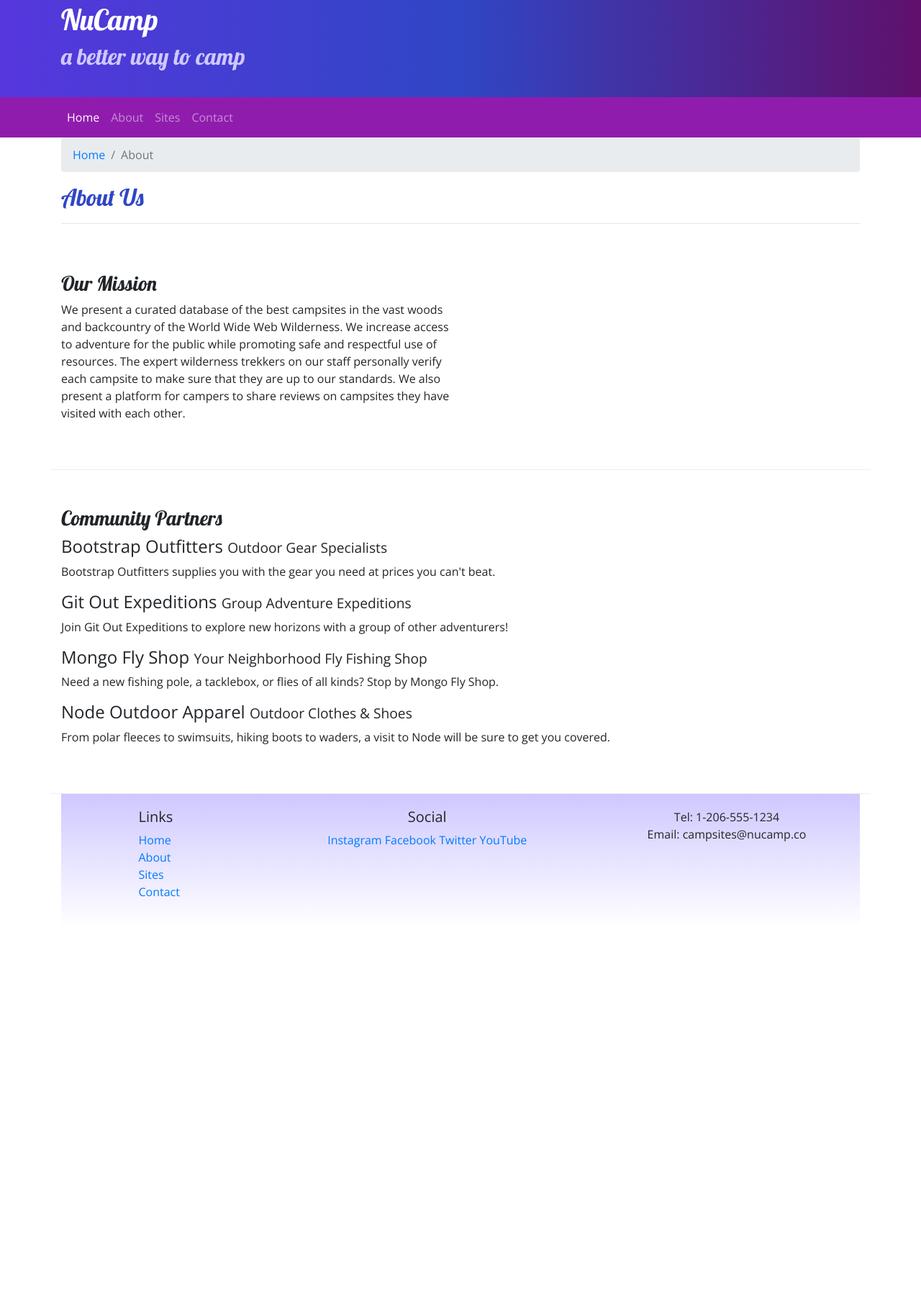
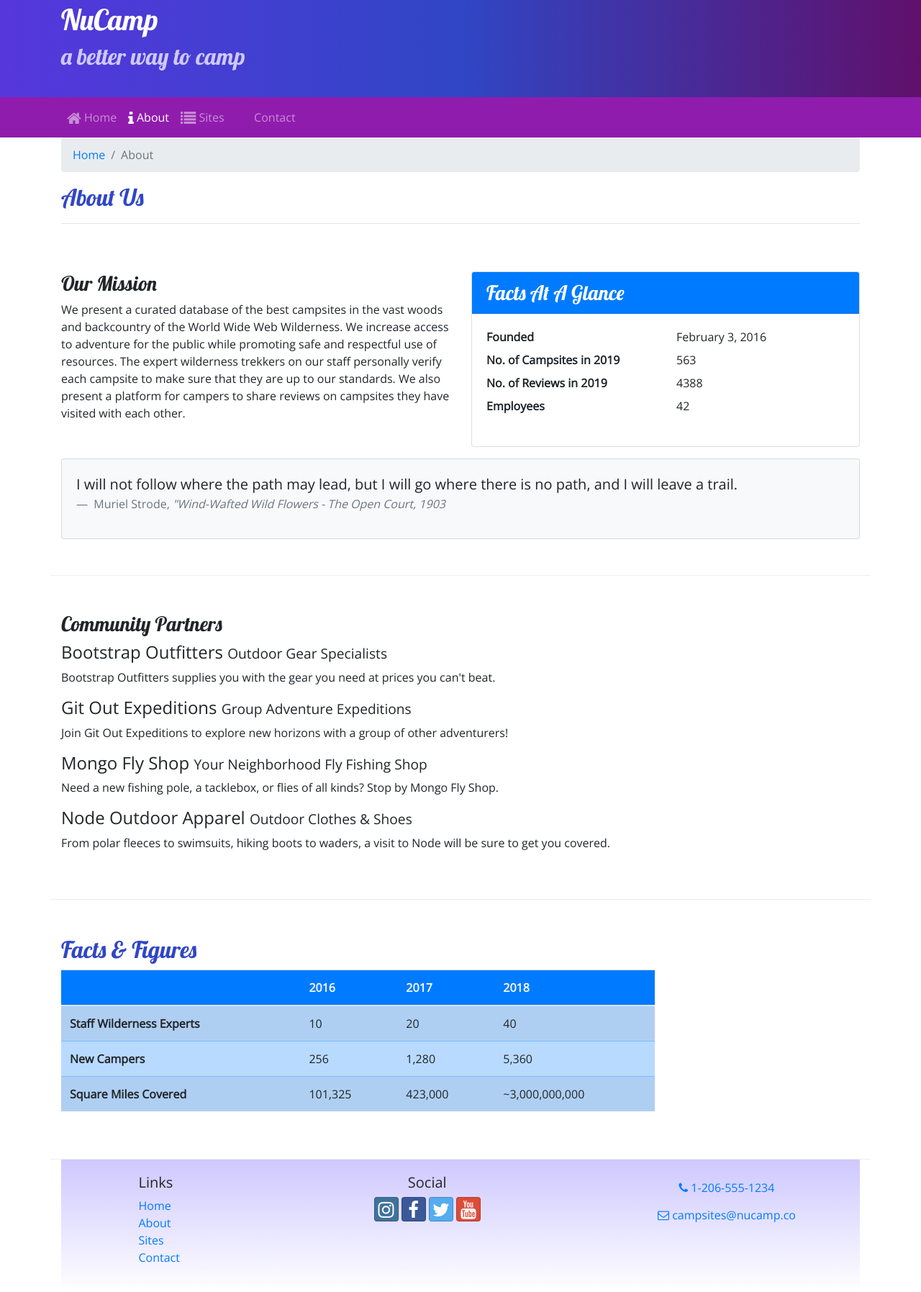
Before and after one commit to smarquina37/My-First-Bootstrap-Project, a website: page aboutus.html in a window 1280 px wide. Shown: the part 27-1822 px from the top of the page at 72% size. Before the commit the page ends 1314 px from the top, so only its background shows below. Drawn offline with nearby package versions, Linux system fonts and the light colour scheme.

Commit message:
My First Bootstrap Project

```diff
--- a/aboutus.html
+++ b/aboutus.html
@@ -10,8 +10,10 @@
      <link rel="stylesheet" href="node_modules/bootstrap/dist/css/bootstrap.min.css" />
 
      <!-- Additional CSS must be placed after Bootstrap CSS -->
-         <link rel="stylesheet" href="https://fonts.googleapis.com/css?family=Lobster|Open+Sans" />
-         <link rel="stylesheet" href="css/styles.css" />
+        <link rel="stylesheet" href="node_modules/bootstrap-social/bootstrap-social.css" />
+        <link rel="stylesheet" href="node_modules/font-awesome/css/font-awesome.min.css"/>
+        <link rel="stylesheet" href="https://fonts.googleapis.com/css?family=Lobster|Open+Sans" />
+        <link rel="stylesheet" href="css/styles.css" />
     <title>NuCamp: A Better Way To Camp</title>
 </head>
 
@@ -35,10 +37,10 @@
         </button>
         <div class="collapse navbar-collapse" id="nucampNavbar">
             <ul class="navbar-nav">
-                <li class="nav-item active"><a class="nav-link" href="index.html">Home</a></li>
-                <li class="nav-item"><a class="nav-link" href="#">About</a></li>
-                <li class="nav-item"><a class="nav-link" href="#">Sites</a></li>
-                <li class="nav-item"><a class="nav-link" href="#">Contact</a></li>
+                <li class="nav-item"><a class="nav-link" href="index.html"> <i class="fa fa-home fa-lg"> </i> Home</a> </li>
+                <li class="nav-item active"><a class="nav-link" href="#"> <i class="fa fa-info fa-lg"> </i> About</a> </li>
+                <li class="nav-item"><a class="nav-link" href="#"> <i class="fa fa-list fa-lg"> </i> Sites</a> </li>
+                <li class="nav-item"><a class="nav-link" href="contactus.html"> <i class="fa fa-address-card fa-lg"> </i> Contact</a> </li>
             </ul>
         </div>
         </div>
@@ -60,8 +62,37 @@
             <div class="col-sm-6">
                 <h3>Our Mission</h3>
                 <p>We present a curated database of the best campsites in the vast woods and backcountry of the World Wide Web Wilderness. We increase access to adventure for the public while promoting safe and respectful use of resources. The expert wilderness trekkers on our staff personally verify each campsite to make sure that they are up to our standards. We also present a platform for campers to share reviews on campsites they have visited with each other.</p>
+        </div>
+        <div class="col-sm-6">
+            <div class="card">
+                <h3 class="card-header bg-primary text-white"> Facts At A Glance </h3>
+                <div class="card-body">
+                    <dl class="row">
+                        <dt class="col-6"> Founded </dt>
+                        <dd class="col-6"> February 3, 2016 </dd>
+                        <dt class="col-6"> No. of Campsites in 2019 </dt>
+                        <dd class="col-6"> 563 </dd>
+                        <dt class="col-6"> No. of Reviews in 2019 </dt>
+                        <dd class="col-6"> 4388 </dd>
+                        <dt class="col-6"> Employees </dt>
+                        <dd class="col-6"> 42 </dd>
+                    </dl>
+                </div>
             </div>
         </div>
+        <div class="col">
+            <div class="card bg-light mt-3">
+                <blockquote class="blockquote card-body">
+                    <p class="mb-0"> I will not follow where the path may lead, but I will go where there is no path, and I will leave a trail. </p>
+                    <footer class="blockquote-footer"> Muriel Strode,
+                        <cite title="Source Title"> "Wind-Wafted Wild Flowers -
+                            The Open Court, 1903
+                        </cite>
+                    </footer>
+                </blockquote>
+            </div>
+        </div>
+    </div>
 
         <div class="row row-content">
             <div class="col">
@@ -85,7 +116,45 @@
         </div>
     </div>
 
-    <footer>
+    <div class="row row-content">
+        <div class="col-sm-9">
+            <h2> Facts &amp; Figures </h2>
+            <div class="table-responsive">
+                <table class="table table-striped">
+                    <thead>
+                        <tr class="bg-primary text-light">
+                            <th> </th>
+                            <th> 2016 </th>
+                            <th> 2017 </th>
+                            <th> 2018 </th>
+                        </tr>
+                    </thead>
+                    <tbody class="table-primary">
+                        <tr>
+                            <th> Staff Wilderness Experts </th>
+                            <td> 10 </td>
+                            <td> 20 </td>
+                            <td> 40 </td>
+                        </tr>
+                        <tr>
+                            <th> New Campers </th>
+                            <td> 256 </td>
+                            <td> 1,280 </td>
+                            <td> 5,360 </td>
+                        </tr>
+                        <tr>
+                            <th> Square Miles Covered </th>
+                            <td> 101,325 </td>
+                            <td> 423,000 </td>
+                            <td> ~3,000,000,000 </td>
+                        </tr>
+                    </tbody>
+                </table>
+            </div>
+        </div>
+    </div>
+
+    <footer class="site-footer">
         <div class="container">
             <div class="row">
                 <div class="col-4 col-sm-2 offset-1">
@@ -94,21 +163,21 @@
                         <li><a href="index.html">Home</a></li>
                         <li><a href="#">About</a></li>
                         <li><a href="#">Sites</a></li>
-                        <li><a href="#">Contact</a></li>
+                        <li><a href="contactus.html">Contact</a></li>
                     </ul>
                 </div>
 
                 <div class="col-6 col-sm-5 text-center">
                     <h5>Social</h5>
-                    <a href="http://instagram.com/">Instagram</a>
-                    <a href="http://facebook.com/">Facebook</a>
-                    <a href="http://twitter.com/">Twitter</a>
-                    <a href="http://youtube.com/">YouTube</a>
+                    <a class="btn btn-social-icon btn-instagram" href="http://instagram.com/"> <i class="fa fa-instagram"> </i> </a>
+                    <a class="btn btn-social-icon btn-facebook" href="http://facebook.com/"> <i class="fa fa-facebook"> </i> </a>
+                    <a class="btn btn-social-icon btn-twitter" href="http://twitter.com/"> <i class="fa fa-twitter"> </i> </a>
+                    <a class="btn btn-social-icon btn-google" href="http://youtube.com/"> <i class="fa fa-youtube"> </i> </a>
                 </div>
 
                 <div class="col-sm-4 text-center">
-                    Tel: 1-206-555-1234<br />
-                    Email: campsites@nucamp.co
+                    <a role="button" class="btn btn-link" href="tel:+12065551234"> <i class="fa fa-phone"> </i> 1-206-555-1234 </a> <br/>
+                    <a role="button" class="btn btn-link" href="mailto:campsites@nucamp.co"> <i class="fa fa-envelope-o"> </i> campsites@nucamp.co </a>
                 </div>
             </div>
         </div>
--- a/css/styles.css
+++ b/css/styles.css
@@ -14,7 +14,7 @@ header h2 {
     color: #CEC8FF;
 }
 
-footer {
+.site-footer {
     background-image: linear-gradient(#CEC8FF, white);
     padding: 20px 0;
 }
--- a/package.json
+++ b/package.json
@@ -15,6 +15,8 @@
   },
   "dependencies": {
     "bootstrap": "^4.5.0",
+    "bootstrap-social": "^5.1.1",
+    "font-awesome": "^4.7.0",
     "jquery": "^3.5.1",
     "popper.js": "^1.16.1"
   }
```
Also changed, not shown: contactus.html (added, +175 -0 lines), index.html (+13 -11 lines), 1 other file.
